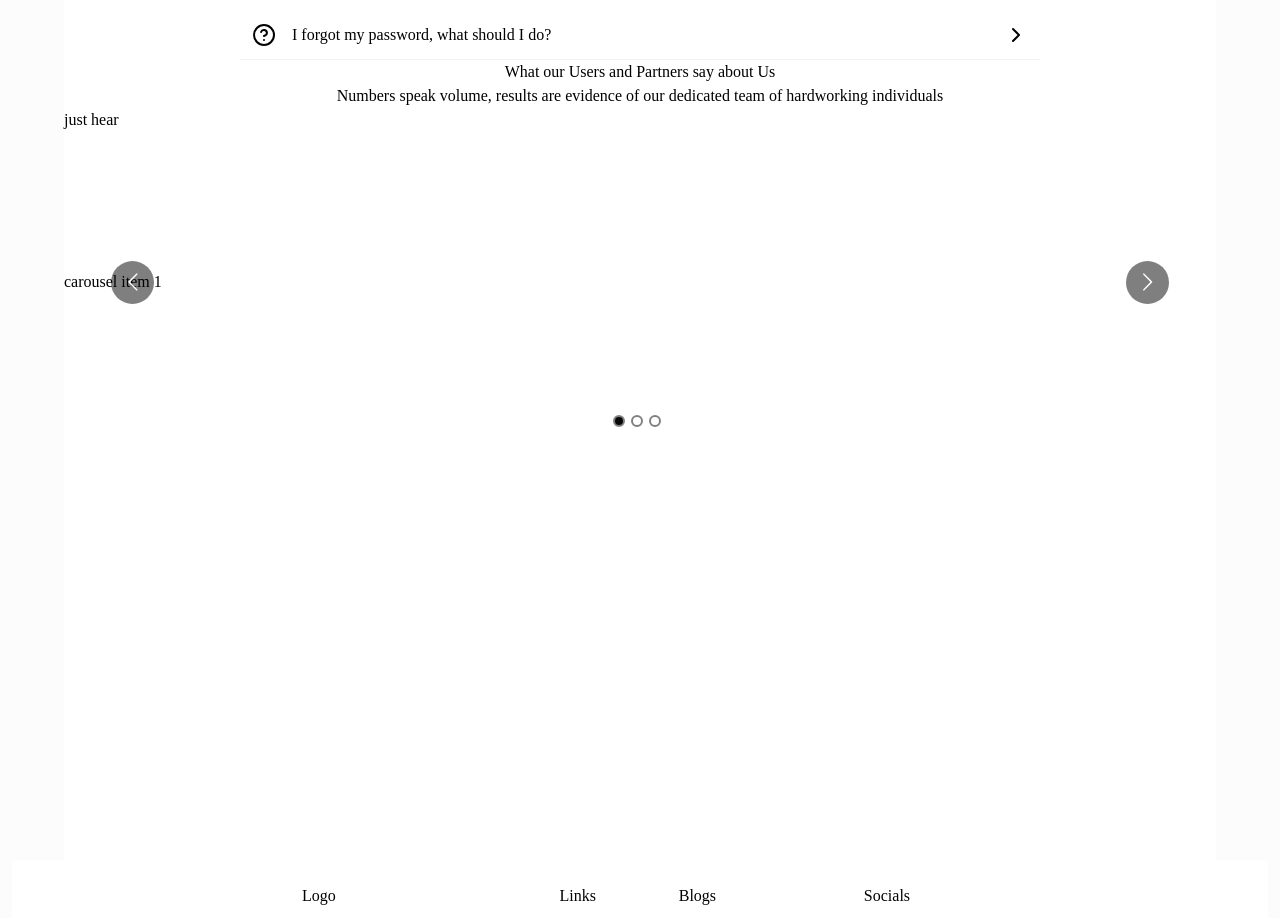
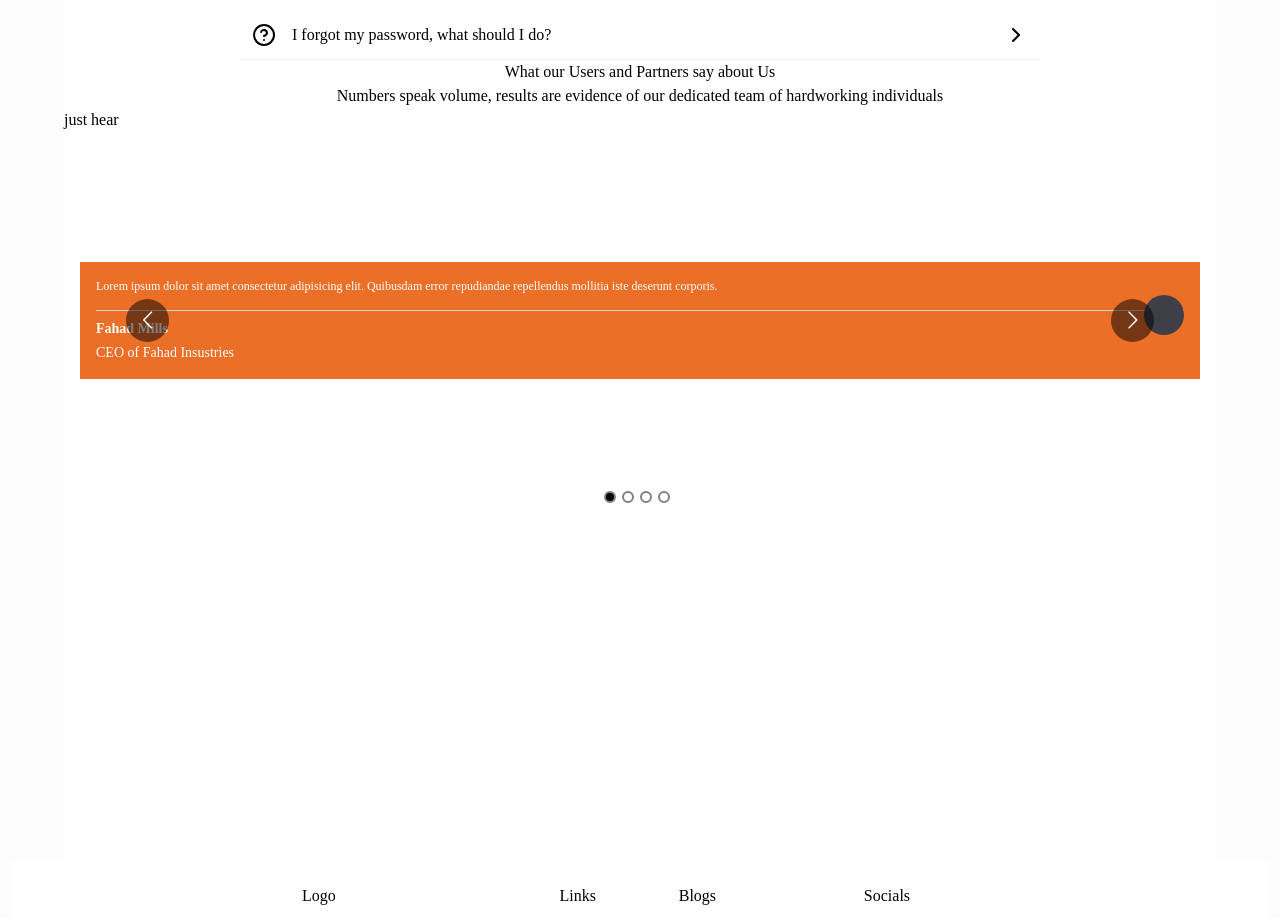
Before and after one commit to thenoobchad/mobit, a Next.js app: page / in a window 1280 px wide. Shown: the part 4400-5318 px from the top of the page. Built offline with nearby package versions, Linux system fonts and the light colour scheme; a web font is replaced by a local one.

Commit message:
feat:added a loading screen #2

```diff
--- a/src/components/multi-carousel.tsx
+++ b/src/components/multi-carousel.tsx
@@ -1,29 +1,29 @@
-"use client"
+"use client";
 
 import Carousel from "react-multi-carousel";
 import "react-multi-carousel/lib/styles.css";
 
 export const MultiCarousel = () => {
-
   const responsive = {
     superLargeDesktop: {
       breakpoint: { max: 4000, min: 3000 },
-            items: 5
+      items: 5,
     },
     desktop: {
       breakpoint: { max: 3000, min: 1024 },
-            items: 3
+      items: 3,
     },
     tablet: {
       breakpoint: { max: 1024, min: 464 },
-            items: 1
+      items: 1,
     },
     mobile: {
       breakpoint: { max: 464, min: 0 },
-            items: 1
-        }
+      items: 1,
+    },
   };
   return (
+
       <Carousel
         responsive={responsive}
         draggable={false}
@@ -31,13 +31,42 @@ export const MultiCarousel = () => {
         ssr
         transitionDuration={500}
         autoPlaySpeed={1000}
-          dotListClass="custom-dot-list-style"
-         className="h-[300px] w-full flex justify-center items-center"
+        className="h-1/2 mx-4"
         infinite={true}
       >
-      <div className="w-full h-full">carousel item 1</div>
-      <div>carousel item 2</div>
-      <div>carousel item 3</div>
+          <div className="h-full w-full flex flex-col justify-center gap-4 bg-accent p-4 text-white">
+              <p className="text-xs">Lorem ipsum dolor sit amet consectetur adipisicing elit. Quibusdam error repudiandae repellendus mollitia iste deserunt corporis.</p>
+              <div className="flex flex-col gap-1 border-t border-zinc-300 relative">
+                  <h1 className="text-sm pt-2 font-semibold">Fahad Mills</h1>
+                  <p className="text-sm" >CEO of Fahad Insustries</p>
+                  <div className="h-10 w-10 bg-zinc-700 absolute -top-4 right-0 rounded-full"/>
+              </div>
+        </div>
+         <div className="h-full w-full flex flex-col justify-center gap-4 bg-accent p-4 text-white">
+              <p className="text-xs">Lorem ipsum dolor sit amet consectetur adipisicing elit. Quibusdam error repudiandae repellendus mollitia iste deserunt corporis.</p>
+              <div className="flex flex-col gap-1 border-t border-zinc-300 relative">
+                  <h1 className="text-sm pt-2 font-semibold">Fahad Mills</h1>
+                  <p className="text-sm" >CEO of Fahad Insustries</p>
+                  <div className="h-10 w-10 bg-zinc-700 absolute -top-4 right-0 rounded-full"/>
+              </div>
+        </div>
+         <div className="h-full w-full flex flex-col justify-center gap-4 bg-accent p-4 text-white">
+              <p className="text-xs">Lorem ipsum dolor sit amet consectetur adipisicing elit. Quibusdam error repudiandae repellendus mollitia iste deserunt corporis.</p>
+              <div className="flex flex-col gap-1 border-t border-zinc-300 relative">
+                  <h1 className="text-sm pt-2 font-semibold">Fahad Mills</h1>
+                  <p className="text-sm" >CEO of Fahad Insustries</p>
+                  <div className="h-10 w-10 bg-zinc-700 absolute -top-4 right-0 rounded-full"/>
+              </div>
+          </div>
+           <div className="h-full w-full flex flex-col justify-center gap-4 bg-accent p-4 text-white">
+              <p className="text-xs">Lorem ipsum dolor sit amet consectetur adipisicing elit. Quibusdam error repudiandae repellendus mollitia iste deserunt corporis.</p>
+              <div className="flex flex-col gap-1 border-t border-zinc-300 relative">
+                  <h1 className="text-sm pt-2 font-semibold">Fahad Mills</h1>
+                  <p className="text-sm" >CEO of Fahad Insustries</p>
+                  <div className="h-10 w-10 bg-zinc-700 absolute -top-4 right-0 rounded-full"/>
+              </div>
+        </div>
       </Carousel>
-  )
-}
+
+  );
+};
```
Lines whose indentation alone changed are shown as unchanged.
